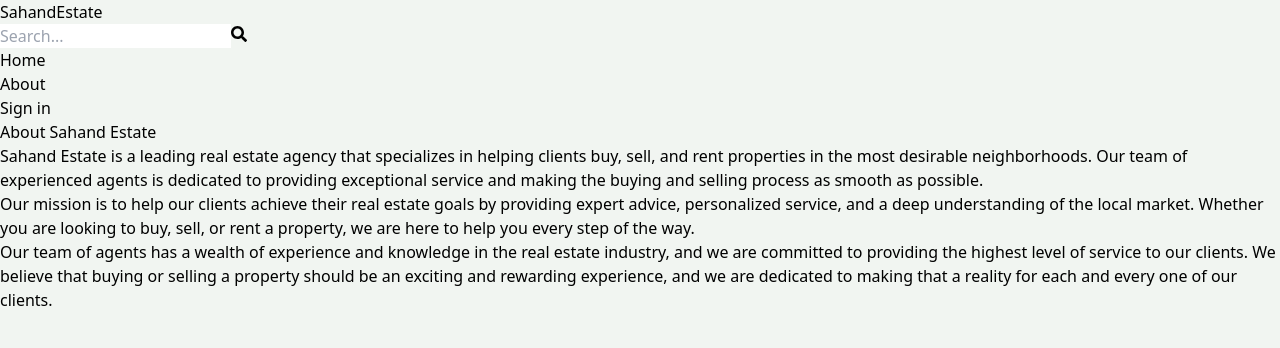
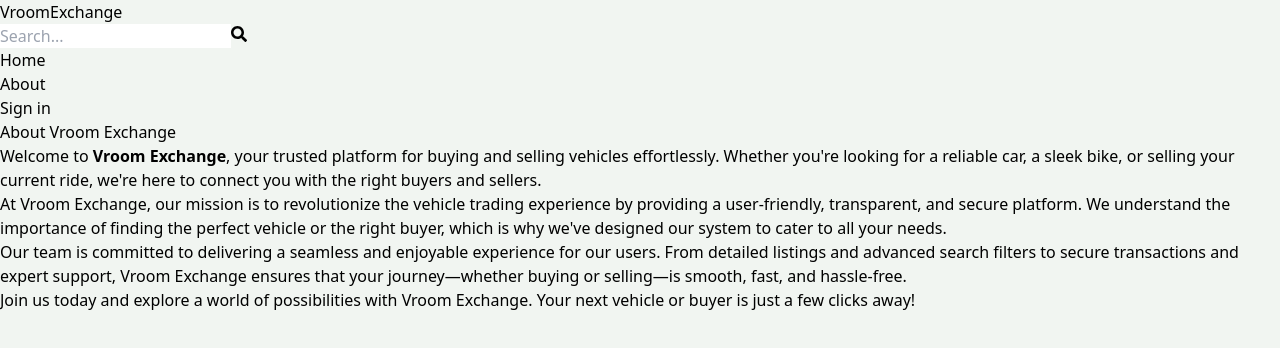
Before and after one commit to deshanlankal/MERN-Stack-Project, a React (Vite) app in the folder client/: page /about in a window 1280 px wide. Shown: the top 348 px of the page. Built offline with nearby package versions, Linux system fonts and the light colour scheme; no server answers.

Commit message:
Make Some Changers But still didn't figure out how to add Cloudinary

```diff
--- a/client/package.json
+++ b/client/package.json
@@ -10,6 +10,8 @@
     "preview": "vite preview"
   },
   "dependencies": {
+    "@cloudinary/react": "^1.13.1",
+    "@cloudinary/url-gen": "^1.21.0",
     "@reduxjs/toolkit": "^2.3.0",
     "firebase": "^11.0.2",
     "react": "^18.3.1",
--- a/client/src/components/Header.jsx
+++ b/client/src/components/Header.jsx
@@ -27,8 +27,8 @@ export default function Header() {
       <div className='flex justify-between items-center max-w-6xl mx-auto p-3'>
         <Link to='/'>
           <h1 className='font-bold text-sm sm:text-xl flex flex-wrap'>
-            <span className='text-slate-500'>Sahand</span>
-            <span className='text-slate-700'>Estate</span>
+            <span className='text-slate-500'>Vroom</span>
+            <span className='text-slate-700'>Exchange</span>
           </h1>
         </Link>
         <form
--- a/client/src/pages/About.jsx
+++ b/client/src/pages/About.jsx
@@ -1,14 +1,21 @@
-import React from 'react'
+import React from 'react';
 
 export default function About() {
   return (
     <div className='py-20 px-4 max-w-6xl mx-auto'>
-      <h1 className='text-3xl font-bold mb-4 text-slate-800'>About Sahand Estate</h1>
-      <p className='mb-4 text-slate-700'>Sahand Estate is a leading real estate agency that specializes in helping clients buy, sell, and rent properties in the most desirable neighborhoods. Our team of experienced agents is dedicated to providing exceptional service and making the buying and selling process as smooth as possible.</p>
+      <h1 className='text-3xl font-bold mb-4 text-slate-800'>About Vroom Exchange</h1>
       <p className='mb-4 text-slate-700'>
-      Our mission is to help our clients achieve their real estate goals by providing expert advice, personalized service, and a deep understanding of the local market. Whether you are looking to buy, sell, or rent a property, we are here to help you every step of the way.
+        Welcome to <strong>Vroom Exchange</strong>, your trusted platform for buying and selling vehicles effortlessly. Whether you're looking for a reliable car, a sleek bike, or selling your current ride, we're here to connect you with the right buyers and sellers.
       </p>
-      <p className='mb-4 text-slate-700'>Our team of agents has a wealth of experience and knowledge in the real estate industry, and we are committed to providing the highest level of service to our clients. We believe that buying or selling a property should be an exciting and rewarding experience, and we are dedicated to making that a reality for each and every one of our clients.</p>
+      <p className='mb-4 text-slate-700'>
+        At Vroom Exchange, our mission is to revolutionize the vehicle trading experience by providing a user-friendly, transparent, and secure platform. We understand the importance of finding the perfect vehicle or the right buyer, which is why we've designed our system to cater to all your needs.
+      </p>
+      <p className='mb-4 text-slate-700'>
+        Our team is committed to delivering a seamless and enjoyable experience for our users. From detailed listings and advanced search filters to secure transactions and expert support, Vroom Exchange ensures that your journey—whether buying or selling—is smooth, fast, and hassle-free.
+      </p>
+      <p className='mb-4 text-slate-700'>
+        Join us today and explore a world of possibilities with Vroom Exchange. Your next vehicle or buyer is just a few clicks away!
+      </p>
     </div>
-  )
+  );
 }
--- a/client/src/pages/Profile.jsx
+++ b/client/src/pages/Profile.jsx
@@ -22,7 +22,7 @@ export default function Profile() {
   const fileRef = useRef(null);
   const { currentUser, loading, error } = useSelector((state) => state.user);
   const [file, setFile] = useState(undefined);
-  const [filePerc, setFilePerc] = useState(0);////
+  const [filePerc, setFilePerc] = useState(0);
   const [fileUploadError, setFileUploadError] = useState(false);
   const [formData, setFormData] = useState({});
   const [updateSuccess, setUpdateSuccess] = useState(false);
@@ -53,7 +53,7 @@ export default function Profile() {
       (snapshot) => {
         const progress =
           (snapshot.bytesTransferred / snapshot.totalBytes) * 100;
-        setFilePerc(Math.round(progress));////
+        setFilePerc(Math.round(progress));
       },
       (error) => {
         setFileUploadError(true);
```
Also changed, not shown: client/src/cloudinary.js (added, +10 -0 lines), 1 other file (tests, documents, lock files or other folders).
